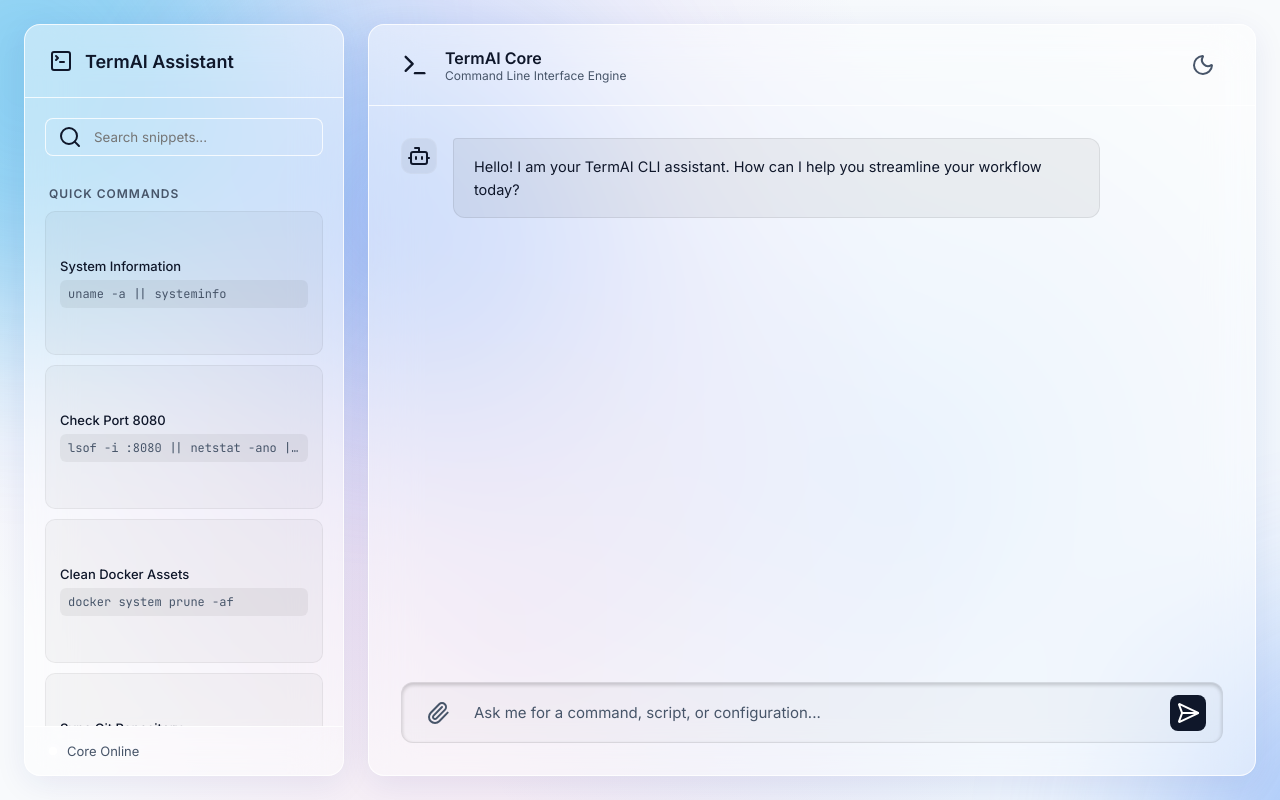
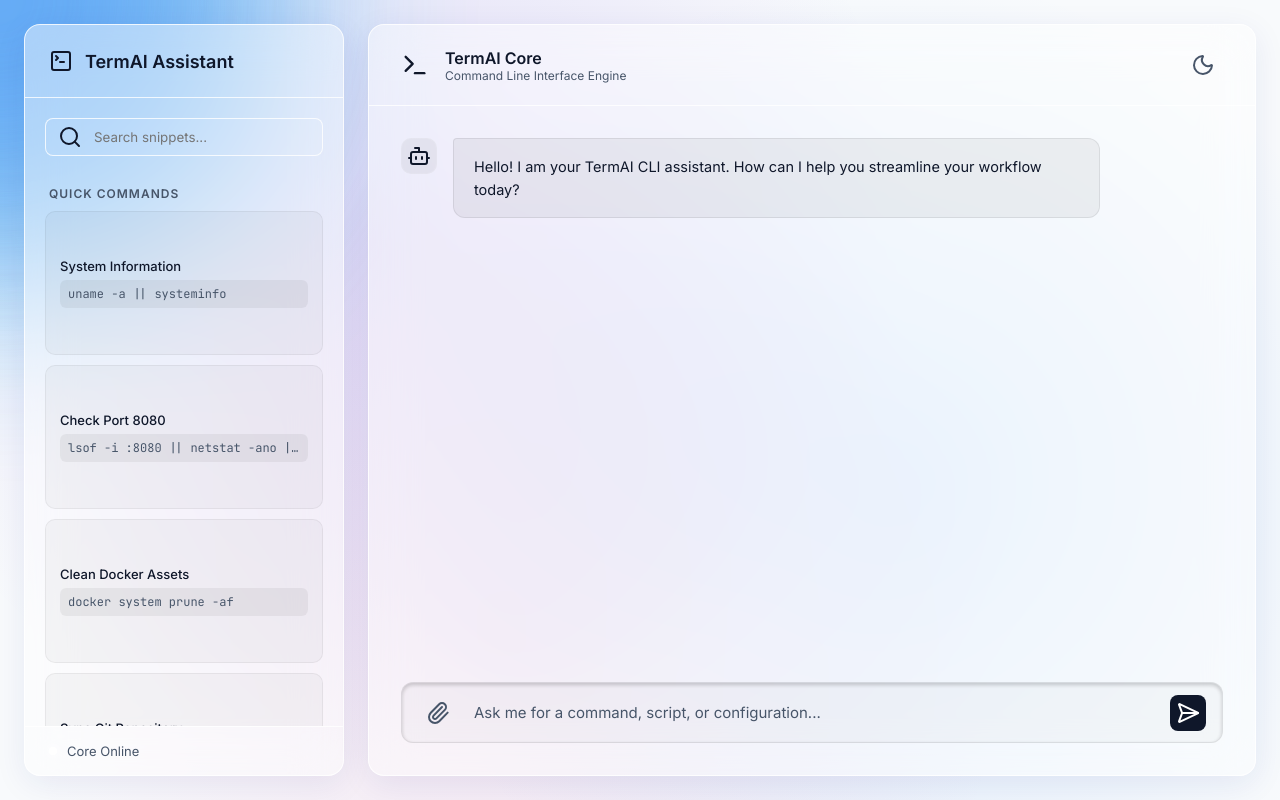
Before and after one commit to devadath007/TermAI, a website: page index.html in a window 1280 px wide. Both pictures are taken after a click on the button 1203 px from the left and 65 px from the top of the page. Drawn offline with nearby package versions, Linux system fonts and the light colour scheme.

Commit message:
style: change blobs to perfectly center on and track mouse cursor

```diff
--- a/script.js
+++ b/script.js
@@ -20,16 +20,14 @@ document.addEventListener('DOMContentLoaded', () => {
         lucide.createIcons();
     });
 
-    // Background Blob Mouse Parallax
+    // Background Blob Mouse Tracking
     const blobs = document.querySelectorAll('.blob');
     document.addEventListener('mousemove', (e) => {
-        const x = (e.clientX / window.innerWidth - 0.5) * 100; // -50 to 50
-        const y = (e.clientY / window.innerHeight - 0.5) * 100; // -50 to 50
+        const x = e.clientX;
+        const y = e.clientY;
 
-        blobs.forEach((blob, index) => {
-            const speed = (index + 1) * 2;
-            const invert = index % 2 === 0 ? 1 : -1;
-            blob.style.transform = `translate(${x * speed * invert}px, ${y * speed * invert}px)`;
+        blobs.forEach((blob) => {
+            blob.style.transform = `translate(calc(${x}px - 50%), calc(${y}px - 50%))`;
         });
     });
 
--- a/style.css
+++ b/style.css
@@ -586,14 +586,16 @@ body {
 }
 .blob {
     position: absolute;
+    top: 0;
+    left: 0;
     filter: blur(80px);
     border-radius: 50%;
     opacity: 0.6;
-    transition: transform 1.5s cubic-bezier(0.1, 1, 0.3, 1);
+    transition: transform 0.6s cubic-bezier(0.1, 1, 0.3, 1);
 }
-.blob-1 { background: var(--blob-1, rgba(41, 140, 252, 0.3)); width: 40vw; height: 40vw; top: -10%; left: -10%; }
-.blob-2 { background: var(--blob-2, rgba(14, 165, 233, 0.3)); width: 35vw; height: 35vw; bottom: -10%; right: -10%; }
-.blob-3 { background: var(--blob-3, rgba(96, 165, 250, 0.2)); width: 30vw; height: 30vw; top: 40%; left: 40%; }
+.blob-1 { background: var(--blob-1, rgba(41, 140, 252, 0.3)); width: 45vw; height: 45vw; }
+.blob-2 { background: var(--blob-2, rgba(14, 165, 233, 0.3)); width: 35vw; height: 35vw; transition-duration: 1.2s; }
+.blob-3 { background: var(--blob-3, rgba(96, 165, 250, 0.2)); width: 25vw; height: 25vw; transition-duration: 1.8s; }
 
 /* Light Mode Overrides */
 body.light-mode {
```
